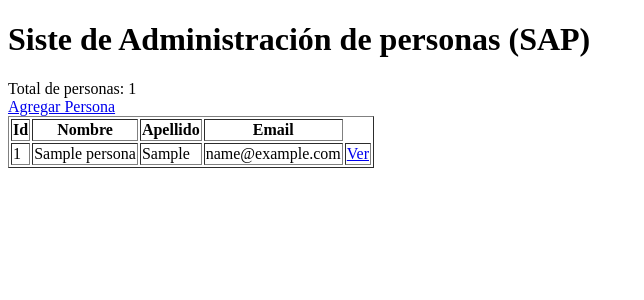
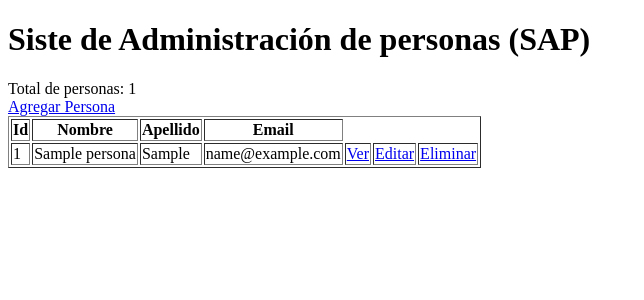
Before and after one commit to MartinZayasZ/flask-basic, a Flask app: page / in a window 1280 px wide. Shown: the top 300 px of the page, without its empty margins (0-644 px from the left). Run offline with Flask 2, Linux system fonts and the light colour scheme; tables that the repository leaves empty hold one stand-in row (values such as "Sample post").

Commit message:
EDITAR Y ELIMINAR

```diff
--- a/app.py
+++ b/app.py
@@ -61,3 +61,25 @@ def agregar():
             return redirect(url_for('inicio'))
 
     return render_template('agregar.html', personaForm=personaForm)
+
+@app.route('/editar/<int:id>', methods=['GET', 'POST'])
+def editar(id):
+    persona = Persona.query.get_or_404(id)
+    personaForm = PersonaForm(obj=persona)
+    if request.method == 'POST':
+        if personaForm.validate_on_submit():
+            personaForm.populate_obj(persona)
+            app.logger.debug(f'Persona a editar: {persona}')
+            #actualizamos el nuevo registro
+            db.session.commit()
+            return redirect(url_for('inicio'))
+
+    return render_template('editar.html', personaForm=personaForm)
+
+@app.route('/eliminar/<int:id>')
+def eliminar(id):
+    persona = Persona.query.get_or_404(id)
+    app.logger.debug(f'Persona a eliminar: {persona}')
+    db.session.delete(persona)
+    db.session.commit()
+    return redirect(url_for('inicio'))
--- a/templates/index.html
+++ b/templates/index.html
@@ -31,6 +31,8 @@
                     <td>{{persona.apellido}}</td>
                     <td>{{persona.email}}</td>
                     <td><a href="ver/{{persona.id}}">Ver</a></td>
+                    <td><a href="editar/{{persona.id}}">Editar</a></td>
+                    <td><a href="eliminar/{{persona.id}}">Eliminar</a></td>
                 </tr>
                 {% endfor %}
             </tbody>
```
Also changed, not shown: templates/editar.html (added, +28 -0 lines).
